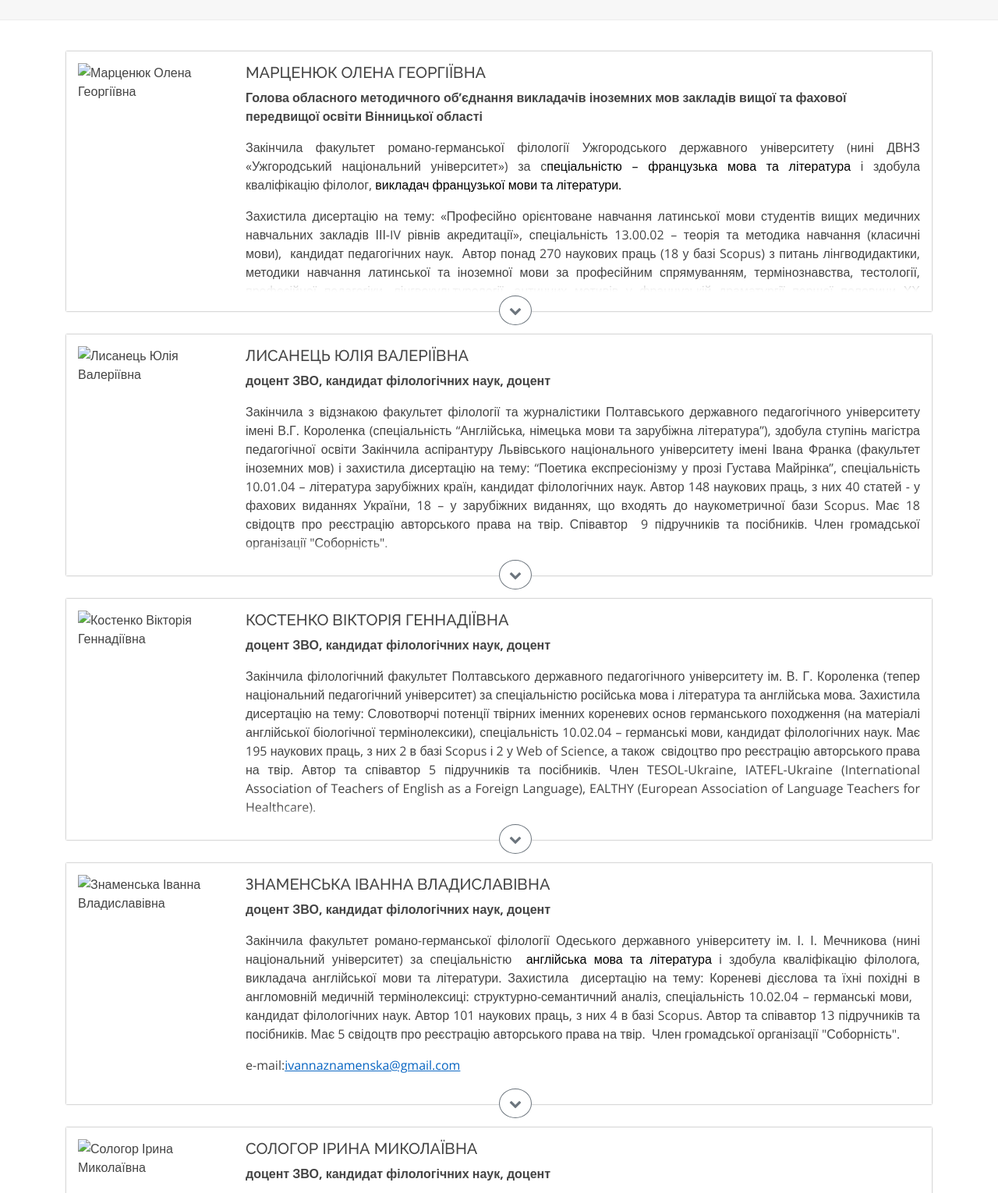
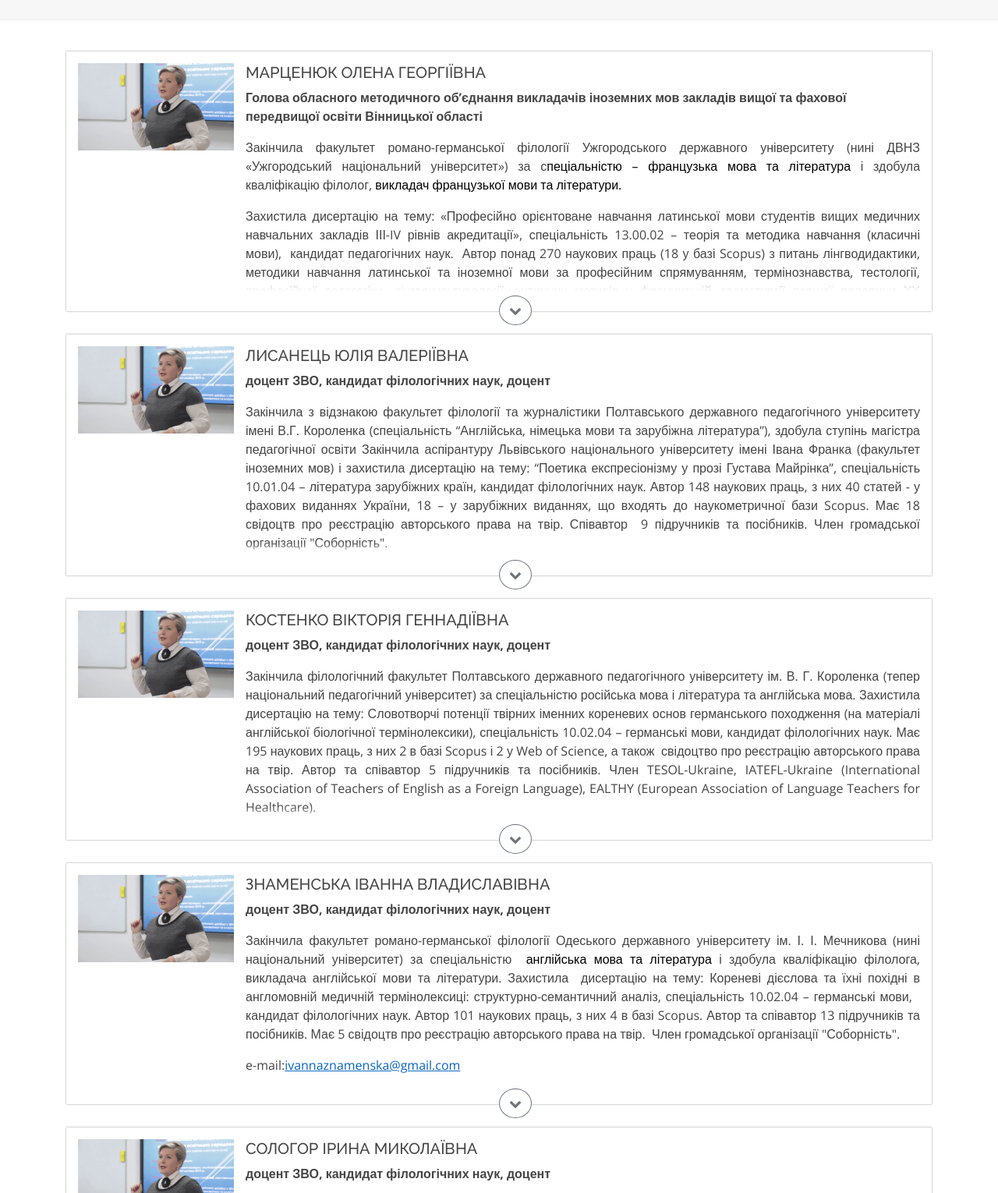
Before and after one commit to Andrey1303110/foreign-lang-new, a plain HTML site: page team.html in a window 1280 px wide. Shown: the part 265-1795 px from the top of the page at 78% size. Drawn offline with nearby package versions, Linux system fonts and the light colour scheme; a web font is replaced by a local one.

Commit message:
fix path

```diff
--- a/team.html
+++ b/team.html
@@ -135,7 +135,7 @@
                                 <div id="worker-preview-157" class="worker-preview">
                                     <div class="worker-preview__avatar">
                                         <div class="field__item">
-                                            <img src="./storage/styles/team/team/worker_avatar/photo.webp"
+                                            <img src="./storage/styles/team/team/worker_avatar/marcenyk_a.webp"
                                                 alt="Марценюк Олена Георгіївна">
                                         </div>
                                     </div>
@@ -199,7 +199,7 @@
                                 <div id="worker-preview-162" class="worker-preview">
                                     <div class="worker-preview__avatar">
                                         <div class="field__item">
-                                            <img src="./storage/styles/team/team/worker_avatar/photo.webp"
+                                            <img src="./storage/styles/team/team/worker_avatar/marcenyk_a.webp"
                                                 alt="Лисанець Юлія Валеріївна">
                                         </div>
                                     </div>
@@ -254,7 +254,7 @@
                                 <div id="worker-preview-158" class="worker-preview">
                                     <div class="worker-preview__avatar">
                                         <div class="field__item">
-                                            <img src="./storage/styles/team/team/worker_avatar/photo.webp"
+                                            <img src="./storage/styles/team/team/worker_avatar/marcenyk_a.webp"
                                                 alt="Костенко Вікторія Геннадіївна">
                                         </div>
                                     </div>
@@ -303,7 +303,7 @@
                                 <div id="worker-preview-160" class="worker-preview">
                                     <div class="worker-preview__avatar">
                                         <div class="field__item">
-                                            <img src="./storage/styles/team/team/worker_avatar/photo.webp"
+                                            <img src="./storage/styles/team/team/worker_avatar/marcenyk_a.webp"
                                                 alt="Знаменська Іванна Владиславівна">
                                         </div>
                                     </div>
@@ -353,7 +353,7 @@
                                 <div id="worker-preview-159" class="worker-preview">
                                     <div class="worker-preview__avatar">
                                         <div class="field__item">
-                                            <img src="./storage/styles/team/team/worker_avatar/photo.webp"
+                                            <img src="./storage/styles/team/team/worker_avatar/marcenyk_a.webp"
                                                 alt="Сологор Ірина Миколаївна">
                                         </div>
                                     </div>
@@ -404,7 +404,7 @@
                                 <div id="worker-preview-163" class="worker-preview">
                                     <div class="worker-preview__avatar">
                                         <div class="field__item">
-                                            <img src="./storage/styles/team/team/worker_avatar/photo.webp"
+                                            <img src="./storage/styles/team/team/worker_avatar/marcenyk_a.webp"
                                                 alt="Сліпченко Лариса Борисівна">
                                         </div>
                                     </div>
@@ -455,7 +455,7 @@
                                 <div id="worker-preview-164" class="worker-preview">
                                     <div class="worker-preview__avatar">
                                         <div class="field__item">
-                                            <img src="./storage/styles/team/team/worker_avatar/photo.webp"
+                                            <img src="./storage/styles/team/team/worker_avatar/marcenyk_a.webp"
                                                 alt="Гаврильєва Ксеня Григорівна">
                                         </div>
                                     </div>
@@ -515,7 +515,7 @@
                                 <div id="worker-preview-167" class="worker-preview">
                                     <div class="worker-preview__avatar">
                                         <div class="field__item">
-                                            <img src="./storage/styles/team/team/worker_avatar/photo.webp"
+                                            <img src="./storage/styles/team/team/worker_avatar/marcenyk_a.webp"
                                                 alt="Гончарова Євгенія Євгенівна">
                                         </div>
                                     </div>
@@ -562,7 +562,7 @@
                                 <div id="worker-preview-165" class="worker-preview">
                                     <div class="worker-preview__avatar">
                                         <div class="field__item">
-                                            <img src="./storage/styles/team/team/worker_avatar/photo.webp"
+                                            <img src="./storage/styles/team/team/worker_avatar/marcenyk_a.webp"
                                                 alt="Варданян Анаіт Оганесівна">
                                         </div>
                                     </div>
@@ -612,7 +612,7 @@
                                 <div id="worker-preview-170" class="worker-preview">
                                     <div class="worker-preview__avatar">
                                         <div class="field__item">
-                                            <img src="./storage/styles/team/team/worker_avatar/photo.webp"
+                                            <img src="./storage/styles/team/team/worker_avatar/marcenyk_a.webp"
                                                 alt="Ефендієва Світлана Миколаївна">
                                         </div>
                                     </div>
@@ -664,7 +664,7 @@
                                 <div id="worker-preview-171" class="worker-preview">
                                     <div class="worker-preview__avatar">
                                         <div class="field__item">
-                                            <img src="./storage/styles/team/team/worker_avatar/photo.webp"
+                                            <img src="./storage/styles/team/team/worker_avatar/marcenyk_a.webp"
                                                 alt="Таран Зінаїда Михайлівна">
                                         </div>
                                     </div>
@@ -697,7 +697,7 @@
                                 <div id="worker-preview-285" class="worker-preview">
                                     <div class="worker-preview__avatar">
                                         <div class="field__item">
-                                            <img src="./storage/styles/team/team/worker_avatar/photo.webp"
+                                            <img src="./storage/styles/team/team/worker_avatar/marcenyk_a.webp"
                                                 alt="Приходько Яніна Миколаївна">
                                         </div>
                                     </div>
```
